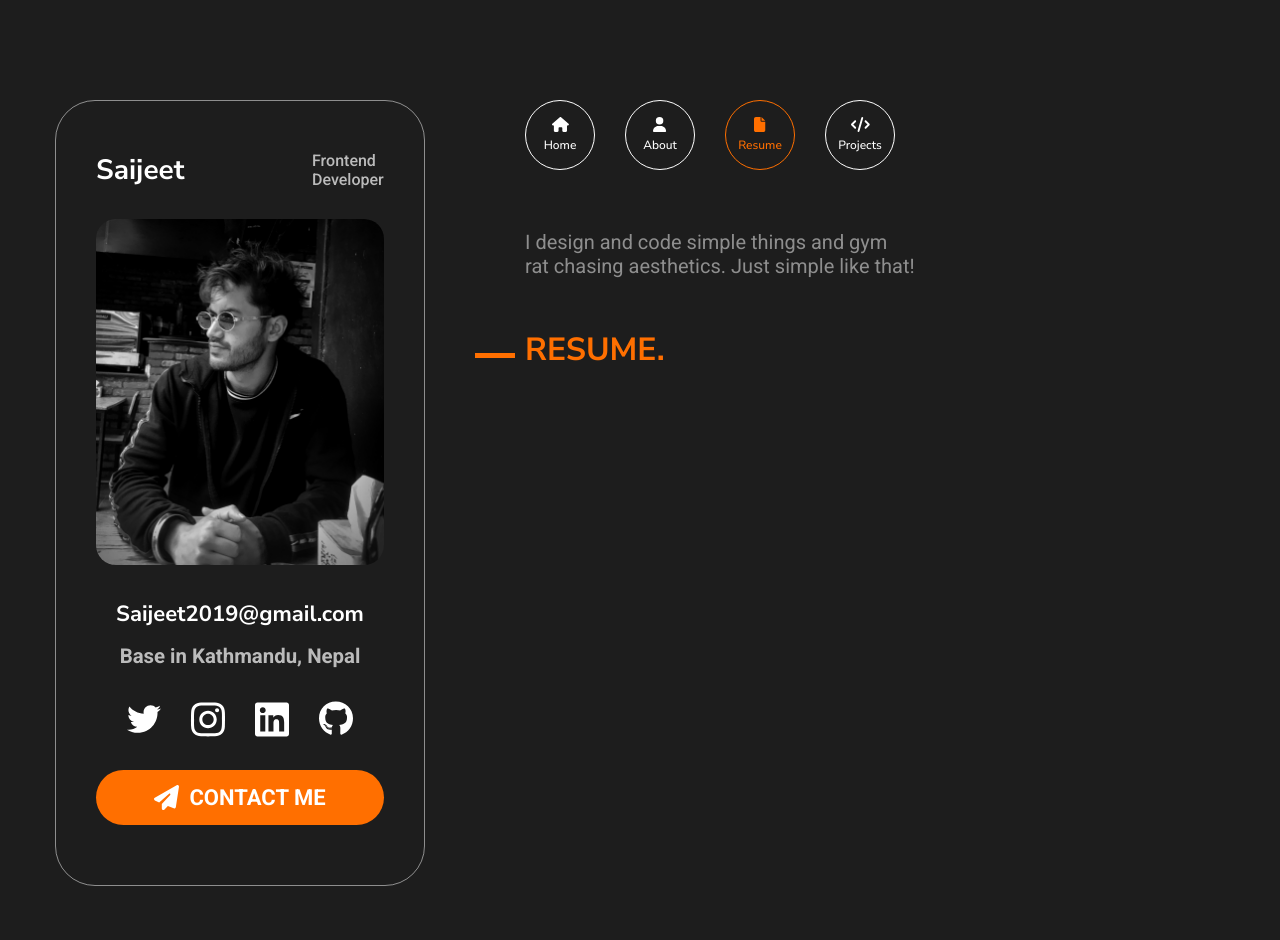
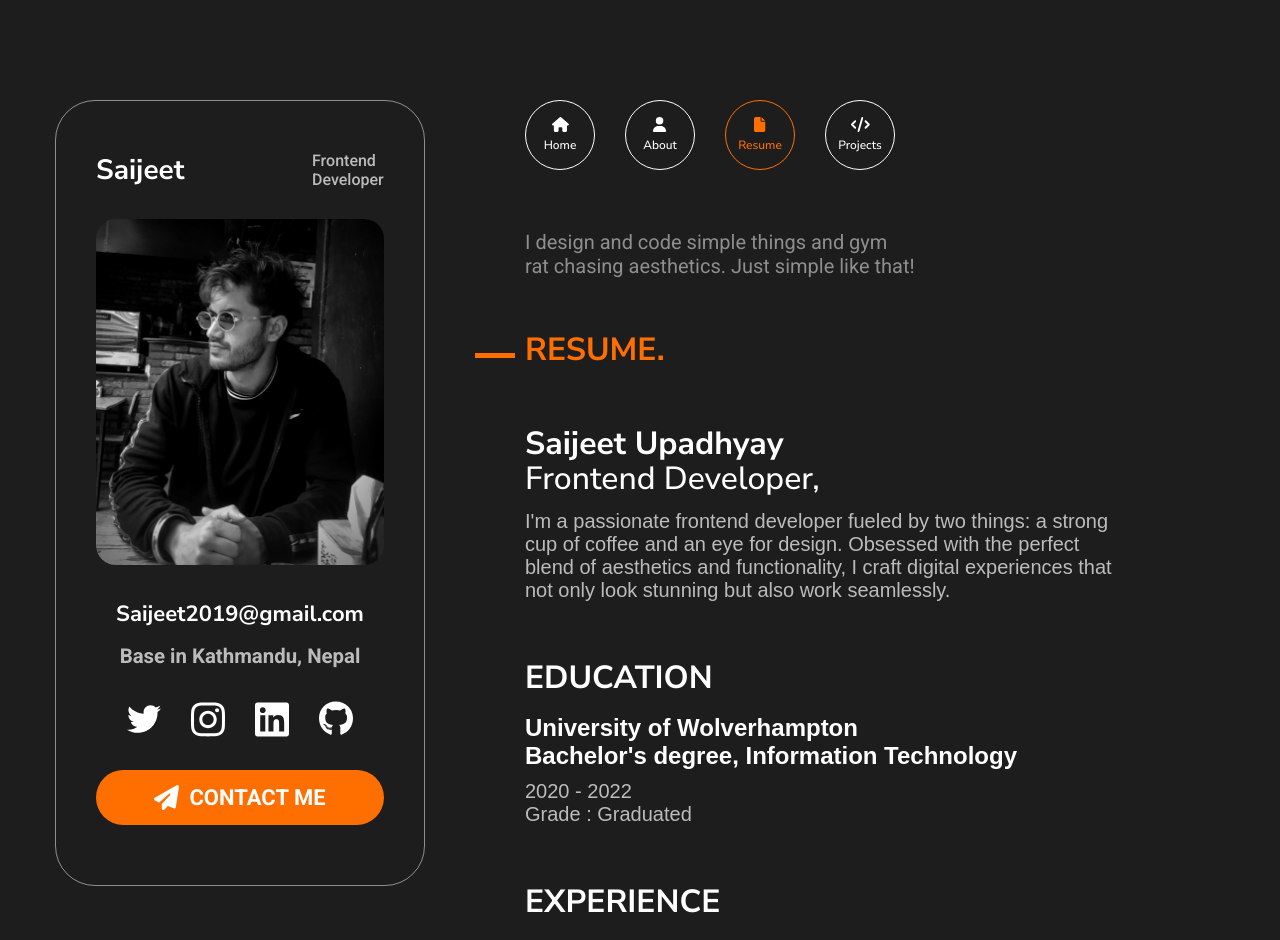
Before and after one commit to Saijeet7/react-portfolio, a React (Vite) app: page /resume in a window 1280 px wide. Shown: the top 940 px of the page. Built offline with nearby package versions, Linux system fonts and the light colour scheme.

Commit message:
Complete : resume key info

```diff
--- /dev/null
+++ b/src/components/brief/Brief.jsx
@@ -0,0 +1,15 @@
+import React from "react";
+import { Wrapper } from "./Brief.styles";
+const Brief = (props) => {
+  return (
+    <>
+      <Wrapper>
+        <h2>{props.title}</h2>
+        <h3>{props.subtitle}</h3>
+        <p>{props.description}</p>
+      </Wrapper>
+    </>
+  );
+};
+
+export default Brief;
--- /dev/null
+++ b/src/components/brief/Brief.styles.js
@@ -0,0 +1,28 @@
+import React from "react";
+import styled from "styled-components";
+
+export const Wrapper = styled.div`
+  color: #ffffff;
+  font-family: " Roboto", sans-serif;
+  font-size: clamp(1rem, 2vw, 1.25rem);
+  font-weight: 500;
+  margin-bottom: 60px;
+  h2 {
+    font-size: clamp(1.5rem, 2.5vw, 2.5rem);
+    font-family: "Nunito Sans", sans-serif;
+    color: #ffffff;
+    font-weight: 700;
+    line-height: .8;
+  }
+  h3 {
+    font-size: clamp(1.125rem, 2.5vw, 2rem);
+    font-family: "Nunito Sans", sans-serif;
+    color: #ffffff;
+    font-weight: 500;
+    margin-bottom: 10px;
+  }
+  p {
+    opacity: 0.7;
+    width: min(100%, 600px);
+  }
+`;
--- /dev/null
+++ b/src/components/keyInfo/KeyInfo.jsx
@@ -0,0 +1,40 @@
+import React from "react";
+import { Wrapper } from "./KeyInfo.styles";
+
+const KeyInfo = () => {
+  return (
+    <>
+      <Wrapper>
+        <h2>EDUCATION</h2>
+        <h3>
+          University of Wolverhampton
+          <br />
+          Bachelor's degree, Information Technology
+        </h3>
+        <p>
+          2020 - 2022
+          <br /> Grade : Graduated
+        </p>
+      </Wrapper>
+      <Wrapper>
+        <h2>EXPERIENCE</h2>
+        <h3>Last Door Solutions</h3>
+        <p>
+          <strong>Web Developer</strong>
+          <br />
+          Internship
+          <br /> Jun 2022 - Dec 2022
+        </p>
+        <h3>Last Door Solutions</h3>
+        <p>
+          <strong>Web Developer(Junior)</strong>
+          <br />
+          Full TIme
+          <br /> Dec 2022 - Present
+        </p>
+      </Wrapper>
+    </>
+  );
+};
+
+export default KeyInfo;
--- /dev/null
+++ b/src/components/keyInfo/KeyInfo.styles.js
@@ -0,0 +1,35 @@
+import React from "react";
+import styled from "styled-components";
+
+export const Wrapper = styled.div`
+  color: #ffffff;
+  font-family: " Roboto", sans-serif;
+  font-size: clamp(1rem, 2vw, 1.25rem);
+  font-weight: 500;
+  margin-bottom: 60px;
+  h2 {
+    font-size: clamp(1.5rem, 2.5vw, 2rem);
+    font-family: "Nunito Sans", sans-serif;
+    color: #ffffff;
+    font-weight: 700;
+    text-transform: uppercase;
+    line-height: 1;
+    margin-bottom: 20px;
+  }
+  h3 {
+    font-size: clamp(1rem, 2.5vw, 1.5rem);
+    font-family: " Roboto", sans-serif;
+    color: #ffffff;
+    font-weight: 700;
+    margin-bottom: 10px;
+    color: rgba(#ffffff, 0.7);
+  }
+  p {
+    width: min(100%, 600px);
+    opacity: 0.7;
+    margin-bottom: 30px;
+    &:last-child {
+      margin-bottom: 0;
+    }
+  }
+`;
--- a/src/layout/HomeContainer.jsx
+++ b/src/layout/HomeContainer.jsx
@@ -9,6 +9,7 @@ export default HomeContainer;
 
 const Container = styled.div`
   width: min(1210px, 100%);
+  align-items: flex-start;
   padding-left: 20px;
   padding-right: 20px;
   box-sizing: border-box;
@@ -17,4 +18,12 @@ const Container = styled.div`
   grid-template-columns: 370px calc(100% - 370px - 100px);
   gap: 100px;
   margin-bottom: 100px;
+  @media screen and (max-width: 1024px) {
+    grid-template-columns: 320px calc(100% - 320px - 50px);
+    gap: 50px;
+  }
+  @media screen and (max-width: 768px) {
+    grid-template-columns: 1fr;
+    gap: 40px;
+  }
 `;
--- a/src/pages/Resume.jsx
+++ b/src/pages/Resume.jsx
@@ -5,11 +5,18 @@ import Card from "../components/card/index";
 import TopContent from "../components/topContent/TopContent";
 import ContentTitle from "../components/contentTitle/ContentTitle";
 import Footer from "../components/footer/footer";
+import Brief from "../components/brief/Brief";
+import KeyInfo from "../components/keyInfo/KeyInfo";
 
 const Resume = () => {
   const introText =
     "I design and code simple things and gym rat chasing aesthetics. Just simple like that!";
   const title = "Resume. ";
+  const mainTitle = "Saijeet Upadhyay";
+  const subtitle = "Frontend Developer,";
+  const description =
+    "I'm a passionate frontend developer fueled by two things: a strong cup of coffee and an eye for design. Obsessed with the perfect blend of aesthetics and functionality, I craft digital experiences that not only look stunning but also work seamlessly.";
+
   return (
     <>
       <HomeContainer>
@@ -18,6 +25,12 @@ const Resume = () => {
           <Navigation />
           <TopContent text={introText} />
           <ContentTitle title={title} />
+          <Brief
+            title={mainTitle}
+            subtitle={subtitle}
+            description={description}
+          />
+          <KeyInfo />
         </div>
       </HomeContainer>
       <Footer />
```
